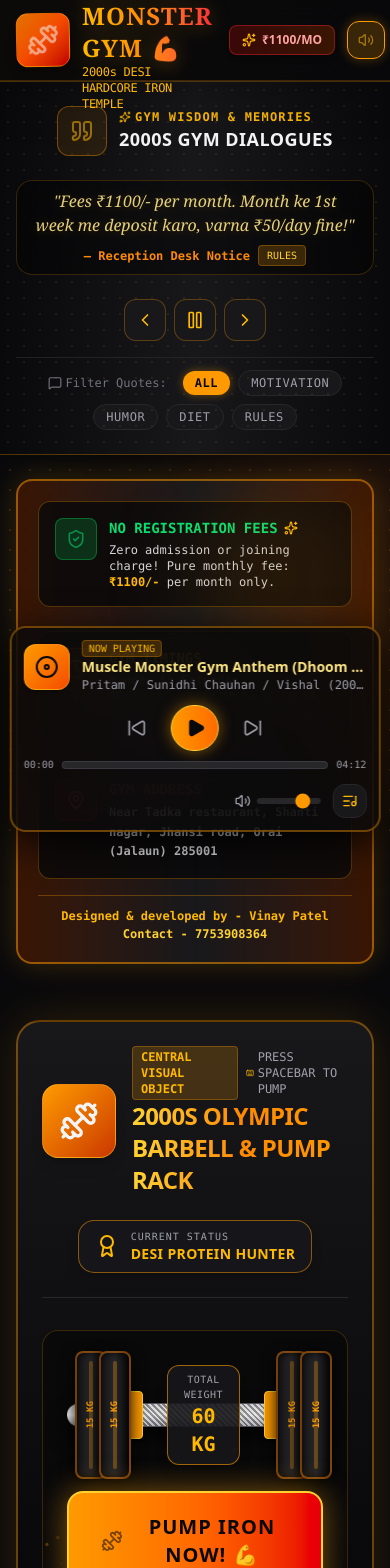
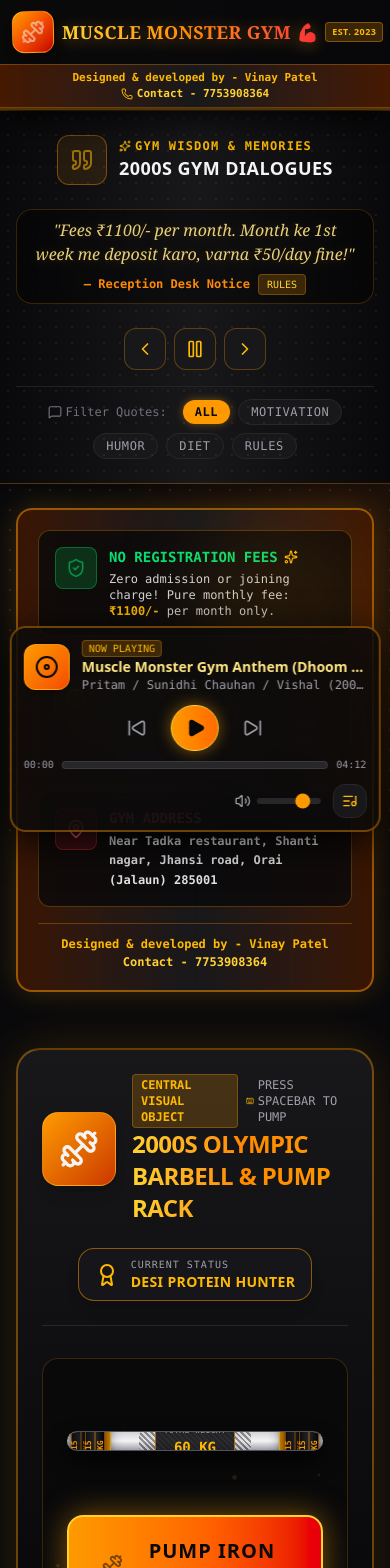
Before and after one commit to BunnyyP/Muscle-Monster-gym, a React (Vite) app: page / in a window 390 px wide. Shown: the top 1568 px of the page. Built offline with nearby package versions, Linux system fonts and the light colour scheme.

Commit message:
feat: implement navigation and UI enhancements
Add a responsive mobile navigation menu, update section IDs for smooth scrolling, refine component styling for better mobile layout, and correct the establishment year in the footer. Additionally, remove the unused GitHub Pages deployment workflow.

```diff
--- a/src/components/Footer.tsx
+++ b/src/components/Footer.tsx
@@ -40,7 +40,7 @@ export const Footer: React.FC = () => {
         <div className="text-[10px] text-zinc-600 font-mono mt-2 flex items-center gap-1">
           <span>Crafted with</span>
           <Heart className="w-3 h-3 text-red-500 fill-red-500" />
-          <span>for Muscle Monster Gym • Est. 2002</span>
+          <span>for Muscle Monster Gym • Est. 2023</span>
         </div>
 
       </div>
--- a/src/components/MusclePumpStation.tsx
+++ b/src/components/MusclePumpStation.tsx
@@ -210,56 +210,56 @@ export const MusclePumpStation: React.FC<MusclePumpStationProps> = ({
                 rotate: isLifting ? [0, -1, 1, 0] : 0,
               }}
               transition={{ type: 'spring', stiffness: 400, damping: 15 }}
-              className="relative w-full h-6 bg-gradient-to-b from-zinc-300 via-zinc-100 to-zinc-400 rounded-full border-y border-zinc-600 shadow-[0_10px_20px_rgba(0,0,0,0.8)] flex items-center justify-between px-8"
+              className="relative w-full h-5 sm:h-6 bg-gradient-to-b from-zinc-300 via-zinc-100 to-zinc-400 rounded-full border-y border-zinc-600 shadow-[0_10px_20px_rgba(0,0,0,0.8)] flex items-center justify-between px-2 sm:px-8 overflow-hidden sm:overflow-visible"
             >
 
               {/* Knurling Grip Center Lines */}
-              <div className="absolute left-1/2 -translate-x-1/2 top-0 bottom-0 w-48 bg-[repeating-linear-gradient(45deg,#000,#000_2px,#d4d4d8_2px,#d4d4d8_4px)] opacity-40 rounded" />
+              <div className="absolute left-1/2 -translate-x-1/2 top-0 bottom-0 w-28 sm:w-48 bg-[repeating-linear-gradient(45deg,#000,#000_2px,#d4d4d8_2px,#d4d4d8_4px)] opacity-40 rounded" />
 
               {/* Left Side Iron Plates */}
-              <div className="flex items-center -space-x-2 relative -left-6">
+              <div className="flex items-center -space-x-1.5 sm:-space-x-2 relative -left-1 sm:-left-6">
                 {Array.from({ length: activePlateCount }).map((_, idx) => (
                   <div
                     key={`left-${idx}`}
-                    className="w-8 h-32 sm:h-40 bg-gradient-to-r from-zinc-900 via-zinc-800 to-zinc-950 border-2 border-amber-600/50 rounded-lg shadow-2xl flex items-center justify-center relative group"
+                    className="w-5 sm:w-8 h-28 sm:h-40 bg-gradient-to-r from-zinc-900 via-zinc-800 to-zinc-950 border sm:border-2 border-amber-600/50 rounded-lg shadow-2xl flex items-center justify-center relative group"
                     style={{
                       boxShadow: 'inset 0 0 10px rgba(0,0,0,0.8), 0 5px 15px rgba(0,0,0,0.9)'
                     }}
                   >
-                    <span className="text-[9px] font-mono text-amber-500 font-bold -rotate-90 select-none">
+                    <span className="text-[8px] sm:text-[9px] font-mono text-amber-500 font-bold -rotate-90 select-none">
                       {selectedWeight / (activePlateCount * 2)} KG
                     </span>
                     {/* Metal rim highlight */}
-                    <div className="absolute inset-y-2 left-1/2 -translate-x-1/2 w-1 bg-amber-500/30 rounded" />
+                    <div className="absolute inset-y-2 left-1/2 -translate-x-1/2 w-0.5 sm:w-1 bg-amber-500/30 rounded" />
                   </div>
                 ))}
                 {/* Collar Lock */}
-                <div className="w-5 h-12 bg-amber-500 rounded border border-amber-300 shadow" />
+                <div className="w-3 sm:w-5 h-8 sm:h-12 bg-amber-500 rounded border border-amber-300 shadow" />
               </div>
 
               {/* Center Plate Weight Tag */}
-              <div className="z-10 px-4 py-1.5 bg-zinc-900/90 border border-amber-500/60 rounded-xl text-center shadow-lg">
-                <div className="text-[10px] font-mono uppercase text-zinc-400 tracking-wider">TOTAL WEIGHT</div>
-                <div className="text-xl font-black text-amber-400 font-mono">{selectedWeight} KG</div>
+              <div className="z-10 px-2 sm:px-4 py-1 sm:py-1.5 bg-zinc-900/90 border border-amber-500/60 rounded-xl text-center shadow-lg shrink-0">
+                <div className="text-[8px] sm:text-[10px] font-mono uppercase text-zinc-400 tracking-wider">TOTAL WEIGHT</div>
+                <div className="text-sm sm:text-xl font-black text-amber-400 font-mono">{selectedWeight} KG</div>
               </div>
 
               {/* Right Side Iron Plates */}
-              <div className="flex items-center -space-x-2 relative -right-6">
+              <div className="flex items-center -space-x-1.5 sm:-space-x-2 relative -right-1 sm:-right-6">
                 {/* Collar Lock */}
-                <div className="w-5 h-12 bg-amber-500 rounded border border-amber-300 shadow" />
+                <div className="w-3 sm:w-5 h-8 sm:h-12 bg-amber-500 rounded border border-amber-300 shadow" />
                 {Array.from({ length: activePlateCount }).map((_, idx) => (
                   <div
                     key={`right-${idx}`}
-                    className="w-8 h-32 sm:h-40 bg-gradient-to-r from-zinc-900 via-zinc-800 to-zinc-950 border-2 border-amber-600/50 rounded-lg shadow-2xl flex items-center justify-center relative group"
+                    className="w-5 sm:w-8 h-28 sm:h-40 bg-gradient-to-r from-zinc-900 via-zinc-800 to-zinc-950 border sm:border-2 border-amber-600/50 rounded-lg shadow-2xl flex items-center justify-center relative group"
                     style={{
                       boxShadow: 'inset 0 0 10px rgba(0,0,0,0.8), 0 5px 15px rgba(0,0,0,0.9)'
                     }}
                   >
-                    <span className="text-[9px] font-mono text-amber-500 font-bold -rotate-90 select-none">
+                    <span className="text-[8px] sm:text-[9px] font-mono text-amber-500 font-bold -rotate-90 select-none">
                       {selectedWeight / (activePlateCount * 2)} KG
                     </span>
                     {/* Metal rim highlight */}
-                    <div className="absolute inset-y-2 left-1/2 -translate-x-1/2 w-1 bg-amber-500/30 rounded" />
+                    <div className="absolute inset-y-2 left-1/2 -translate-x-1/2 w-0.5 sm:w-1 bg-amber-500/30 rounded" />
                   </div>
                 ))}
               </div>
--- a/src/components/Navbar.tsx
+++ b/src/components/Navbar.tsx
@@ -1,5 +1,6 @@
 import React, { useState, useEffect } from 'react';
-import { Dumbbell, Flame, Volume2, VolumeX, Sparkles, Clock } from 'lucide-react';
+import { Dumbbell, Flame, Volume2, VolumeX, Sparkles, Clock, Menu, X, Phone, User, Compass, FileText, Coffee, Trophy, Music } from 'lucide-react';
+import { motion, AnimatePresence } from 'motion/react';
 
 interface NavbarProps {
   soundEnabled: boolean;
@@ -13,6 +14,7 @@ export const Navbar: React.FC<NavbarProps> = ({
   totalPumps,
 }) => {
   const [timeStr, setTimeStr] = useState<string>('');
+  const [mobileMenuOpen, setMobileMenuOpen] = useState<boolean>(false);
 
   useEffect(() => {
     const updateTime = () => {
@@ -24,70 +26,80 @@ export const Navbar: React.FC<NavbarProps> = ({
     return () => clearInterval(timer);
   }, []);
 
+  const scrollToSection = (id: string) => {
+    setMobileMenuOpen(false);
+    const element = document.getElementById(id);
+    if (element) {
+      element.scrollIntoView({ behavior: 'smooth' });
+    }
+  };
+
   return (
-    <header className="sticky top-0 z-40 bg-zinc-950/90 backdrop-blur-md border-b border-amber-500/20 shadow-2xl">
-      <div className="max-w-7xl mx-auto px-4 sm:px-6 lg:px-8 h-20 flex items-center justify-between gap-4">
+    <header className="sticky top-0 z-40 bg-zinc-950/95 backdrop-blur-xl border-b-2 border-amber-500/30 shadow-[0_10px_30px_rgba(0,0,0,0.8)]">
+
+      {/* Primary Top Header Bar */}
+      <div className="max-w-7xl mx-auto px-3 sm:px-6 lg:px-8 h-16 sm:h-20 flex items-center justify-between gap-2 sm:gap-4">
 
         {/* Brand Logo & Name */}
-        <div className="flex items-center gap-3">
-          <div className="relative p-2.5 bg-gradient-to-br from-amber-600 via-orange-600 to-red-700 rounded-xl shadow-lg border border-amber-400/40 transform -rotate-1 hover:rotate-0 transition-transform">
-            <Dumbbell className="w-8 h-8 text-zinc-100 animate-pulse" />
-            <div className="absolute -top-1 -right-1 w-3 h-3 bg-green-500 rounded-full border-2 border-zinc-950 animate-ping" />
+        <div className="flex items-center gap-2 sm:gap-3 shrink-0">
+          <div className="relative p-2 sm:p-2.5 bg-gradient-to-br from-amber-500 via-orange-600 to-red-700 rounded-xl shadow-lg border border-amber-300/50 transform -rotate-1 hover:rotate-0 transition-transform">
+            <Dumbbell className="w-6 h-6 sm:w-8 sm:h-8 text-zinc-100 animate-pulse" />
+            <div className="absolute -top-1 -right-1 w-2.5 h-2.5 sm:w-3 sm:h-3 bg-green-500 rounded-full border-2 border-zinc-950 animate-ping" />
           </div>
 
           <div>
-            <div className="flex items-center gap-2">
-              <h1 className="text-2xl sm:text-3xl font-black tracking-wider uppercase text-transparent bg-clip-text bg-gradient-to-r from-amber-400 via-orange-400 to-red-500 font-serif drop-shadow-[0_2px_10px_rgba(245,158,11,0.3)]">
+            <div className="flex items-center gap-1.5 sm:gap-2">
+              <h1 className="text-lg sm:text-2xl md:text-3xl font-black tracking-wide uppercase text-transparent bg-clip-text bg-gradient-to-r from-amber-300 via-orange-400 to-red-500 font-serif drop-shadow-[0_2px_8px_rgba(245,158,11,0.4)]">
                 MUSCLE MONSTER GYM 💪
               </h1>
-              <span className="hidden md:inline-block px-2 py-0.5 text-[10px] font-bold bg-amber-500/20 text-amber-400 border border-amber-500/40 rounded uppercase tracking-widest">
-                EST. 2002
+              <span className="px-1.5 py-0.5 text-[9px] sm:text-[10px] font-bold bg-amber-500/20 text-amber-400 border border-amber-500/40 rounded uppercase tracking-wider shrink-0">
+                EST. 2023
               </span>
             </div>
-            <p className="text-xs text-zinc-400 font-mono tracking-tight flex items-center gap-2">
-              <span className="text-amber-400">2000s DESI HARDCORE IRON TEMPLE</span>
-              <span className="hidden sm:inline text-zinc-600">•</span>
-              <span className="hidden sm:inline text-orange-400 font-semibold">FEES: ₹1100/- MONTH</span>
+            <p className="text-[10px] sm:text-xs text-zinc-400 font-mono tracking-tight hidden sm:flex items-center gap-2">
+              <span className="text-amber-400 font-semibold">2000s DESI HARDCORE IRON TEMPLE</span>
+              <span className="text-zinc-600">•</span>
+              <span className="text-orange-400 font-semibold">FEES: ₹1100/- MONTH</span>
             </p>
           </div>
         </div>
 
-        {/* Center Live Badge & Developer Info */}
-        <div className="hidden md:flex items-center gap-4">
-          <div className="hidden lg:flex items-center gap-3 bg-zinc-900/80 px-4 py-2 rounded-xl border border-amber-500/30 shadow-inner">
-            <Flame className="w-5 h-5 text-orange-500 animate-bounce" />
-            <div className="text-left">
-              <div className="text-[10px] uppercase tracking-widest text-zinc-400 font-mono">PUMP REPS LOGGED</div>
-              <div className="text-sm font-black text-amber-400 font-mono">{totalPumps} REPS ({totalPumps * 20} KG LIFTED)</div>
+        {/* Center Live Badge & Developer Credit (Desktop) */}
+        <div className="hidden lg:flex items-center gap-4">
+          <div className="flex items-center gap-3 bg-zinc-900/90 px-3.5 py-1.5 rounded-xl border border-amber-500/30 shadow-inner">
+            <Flame className="w-5 h-5 text-orange-500 animate-bounce shrink-0" />
+            <div className="text-left font-mono">
+              <div className="text-[9px] uppercase tracking-widest text-zinc-400">PUMP REPS LOGGED</div>
+              <div className="text-xs font-black text-amber-400">{totalPumps} REPS ({totalPumps * 20} KG)</div>
             </div>
           </div>
 
-          {/* Developer Credit Header Badge - 2 lines */}
-          <div className="bg-amber-950/60 border border-amber-500/40 rounded-xl px-3 py-1.5 text-right font-mono text-[11px] leading-tight">
+          {/* Developer Credit Header Badge - Exact 2 Lines */}
+          <div className="bg-gradient-to-r from-amber-950/80 via-zinc-900 to-amber-950/80 border border-amber-500/50 rounded-xl px-3 py-1 text-right font-mono text-[11px] leading-tight shadow-md">
             <div className="text-amber-300 font-bold">Designed & developed by - Vinay Patel</div>
             <div className="text-amber-400 font-bold">Contact - 7753908364</div>
           </div>
         </div>
 
         {/* Right Action Controls & Clock */}
-        <div className="flex items-center gap-3">
+        <div className="flex items-center gap-1.5 sm:gap-3">
 
-          {/* Digital Neon Clock */}
-          <div className="hidden sm:flex items-center gap-1.5 px-3 py-1.5 bg-black/60 border border-amber-500/30 rounded-lg text-amber-400 font-mono text-xs shadow-[0_0_10px_rgba(245,158,11,0.15)]">
+          {/* Digital Neon Clock (Hidden on very small mobile) */}
+          <div className="hidden md:flex items-center gap-1.5 px-2.5 py-1.5 bg-black/70 border border-amber-500/30 rounded-lg text-amber-400 font-mono text-xs shadow-[0_0_10px_rgba(245,158,11,0.15)]">
             <Clock className="w-3.5 h-3.5 text-amber-500" />
             <span>{timeStr || '06:00:00 AM'}</span>
           </div>
 
           {/* Fee Badge Pill */}
-          <div className="px-3 py-1.5 bg-gradient-to-r from-red-950/80 to-amber-950/80 border border-red-500/40 rounded-lg text-red-300 font-bold text-xs flex items-center gap-1.5 shadow-md">
-            <Sparkles className="w-3.5 h-3.5 text-amber-400" />
+          <div className="px-2 sm:px-3 py-1 sm:py-1.5 bg-gradient-to-r from-red-950/90 to-amber-950/90 border border-red-500/50 rounded-lg text-red-300 font-bold text-[11px] sm:text-xs flex items-center gap-1 shrink-0 shadow-md">
+            <Sparkles className="w-3 h-3 text-amber-400" />
             <span>₹1100/MO</span>
           </div>
 
           {/* Sound FX Toggle Button */}
           <button
             onClick={() => setSoundEnabled(!soundEnabled)}
-            className={`p-2.5 rounded-xl border transition-all duration-200 flex items-center gap-2 text-xs font-bold ${
+            className={`p-2 sm:p-2.5 rounded-xl border transition-all duration-200 flex items-center gap-1.5 text-xs font-bold ${
               soundEnabled
                 ? 'bg-amber-500/20 border-amber-500 text-amber-400 hover:bg-amber-500/30 shadow-[0_0_12px_rgba(245,158,11,0.3)]'
                 : 'bg-zinc-900 border-zinc-700 text-zinc-500 hover:text-zinc-300'
@@ -106,9 +118,107 @@ export const Navbar: React.FC<NavbarProps> = ({
               </>
             )}
           </button>
+
+          {/* Mobile Navigation / Control Drawer Trigger Toggle */}
+          <button
+            onClick={() => setMobileMenuOpen(!mobileMenuOpen)}
+            className="lg:hidden p-2 rounded-xl bg-zinc-900 border border-amber-500/40 text-amber-400 hover:bg-amber-500 hover:text-zinc-950 transition-colors relative"
+            aria-label="Toggle Navigation Menu"
+          >
+            {mobileMenuOpen ? <X className="w-5 h-5" /> : <Menu className="w-5 h-5" />}
+            <span className="absolute -top-1 -right-1 w-2.5 h-2.5 bg-amber-400 rounded-full animate-ping" />
+          </button>
+
         </div>
 
       </div>
+
+      {/* Prominent Mobile Developer Credit Bar (Always visible on mobile right below top bar) */}
+      <div className="lg:hidden bg-gradient-to-r from-amber-950 via-zinc-900 to-amber-950 border-t border-amber-500/30 px-3 py-1.5 text-center font-mono text-[11px] leading-tight text-amber-300 border-b border-amber-500/20">
+        <div className="flex flex-col sm:flex-row items-center justify-center gap-0.5 sm:gap-3">
+          <span className="text-amber-400 font-bold">Designed & developed by - Vinay Patel</span>
+          <span className="hidden sm:inline text-amber-600">•</span>
+          <a href="tel:7753908364" className="text-amber-300 font-bold hover:underline flex items-center gap-1">
+            <Phone className="w-3 h-3 text-amber-400 inline" /> Contact - 7753908364
+          </a>
+        </div>
+      </div>
+
+      {/* Mobile Drawer / Slide-down Menu */}
+      <AnimatePresence>
+        {mobileMenuOpen && (
+          <motion.div
+            initial={{ opacity: 0, height: 0 }}
+            animate={{ opacity: 1, height: 'auto' }}
+            exit={{ opacity: 0, height: 0 }}
+            className="lg:hidden bg-zinc-950/98 border-b-2 border-amber-500/50 px-4 py-5 space-y-4 shadow-2xl overflow-hidden font-mono"
+          >
+            {/* Developer Credit High-Contrast Panel */}
+            <div className="bg-gradient-to-br from-amber-950 via-zinc-900 to-zinc-950 p-3.5 rounded-2xl border-2 border-amber-500/50 shadow-lg text-center space-y-1">
+              <div className="text-xs font-bold text-amber-400 uppercase tracking-widest flex items-center justify-center gap-1.5">
+                <User className="w-4 h-4 text-amber-400" /> CREATOR CREDITS
+              </div>
+              <div className="text-sm font-black text-amber-300">Designed & developed by - Vinay Patel</div>
+              <div className="text-xs font-bold text-amber-400">
+                Contact - <a href="tel:7753908364" className="underline underline-offset-2 hover:text-white">7753908364</a>
+              </div>
+            </div>
+
+            {/* Quick Stats Grid */}
+            <div className="grid grid-cols-2 gap-2 text-xs">
+              <div className="bg-zinc-900 p-3 rounded-xl border border-zinc-800 flex items-center gap-2">
+                <Flame className="w-4 h-4 text-orange-500 shrink-0" />
+                <div>
+                  <div className="text-[10px] text-zinc-400 uppercase">TOTAL REPS</div>
+                  <div className="font-bold text-amber-400">{totalPumps} REPS</div>
+                </div>
+              </div>
+              <div className="bg-zinc-900 p-3 rounded-xl border border-zinc-800 flex items-center gap-2">
+                <Clock className="w-4 h-4 text-amber-400 shrink-0" />
+                <div>
+                  <div className="text-[10px] text-zinc-400 uppercase">LIVE TIME</div>
+                  <div className="font-bold text-amber-300 text-[11px]">{timeStr || '06:00 AM'}</div>
+                </div>
+              </div>
+            </div>
+
+            {/* Quick Jump Navigation Buttons */}
+            <div>
+              <div className="text-[11px] font-bold text-amber-400 uppercase tracking-wider mb-2 flex items-center gap-1.5">
+                <Compass className="w-3.5 h-3.5 text-amber-400" /> QUICK JUMP NAVIGATION
+              </div>
+              <div className="grid grid-cols-2 gap-2 text-xs">
+                <button
+                  onClick={() => scrollToSection('pump-station')}
+                  className="p-2.5 bg-zinc-900 hover:bg-amber-500/20 text-zinc-200 hover:text-amber-300 border border-zinc-800 hover:border-amber-500/40 rounded-xl text-left flex items-center gap-2 transition-colors"
+                >
+                  <Dumbbell className="w-4 h-4 text-amber-500 shrink-0" /> Barbell Rack
+                </button>
+                <button
+                  onClick={() => scrollToSection('reception-ledger')}
+                  className="p-2.5 bg-zinc-900 hover:bg-amber-500/20 text-zinc-200 hover:text-amber-300 border border-zinc-800 hover:border-amber-500/40 rounded-xl text-left flex items-center gap-2 transition-colors"
+                >
+                  <FileText className="w-4 h-4 text-green-400 shrink-0" /> Fee Slip Form
+                </button>
+                <button
+                  onClick={() => scrollToSection('gym-cafe')}
+                  className="p-2.5 bg-zinc-900 hover:bg-amber-500/20 text-zinc-200 hover:text-amber-300 border border-zinc-800 hover:border-amber-500/40 rounded-xl text-left flex items-center gap-2 transition-colors"
+                >
+                  <Coffee className="w-4 h-4 text-orange-400 shrink-0" /> Shake Cafe
+                </button>
+                <button
+                  onClick={() => scrollToSection('poster-wall')}
+                  className="p-2.5 bg-zinc-900 hover:bg-amber-500/20 text-zinc-200 hover:text-amber-300 border border-zinc-800 hover:border-amber-500/40 rounded-xl text-left flex items-center gap-2 transition-colors"
+                >
+                  <Trophy className="w-4 h-4 text-yellow-400 shrink-0" /> Wall of Legends
+                </button>
+              </div>
+            </div>
+
+          </motion.div>
+        )}
+      </AnimatePresence>
+
     </header>
   );
 };
```
Also changed, not shown: src/App.tsx (+13 -1 lines), 1 other file (tests, documents, lock files or other folders).
